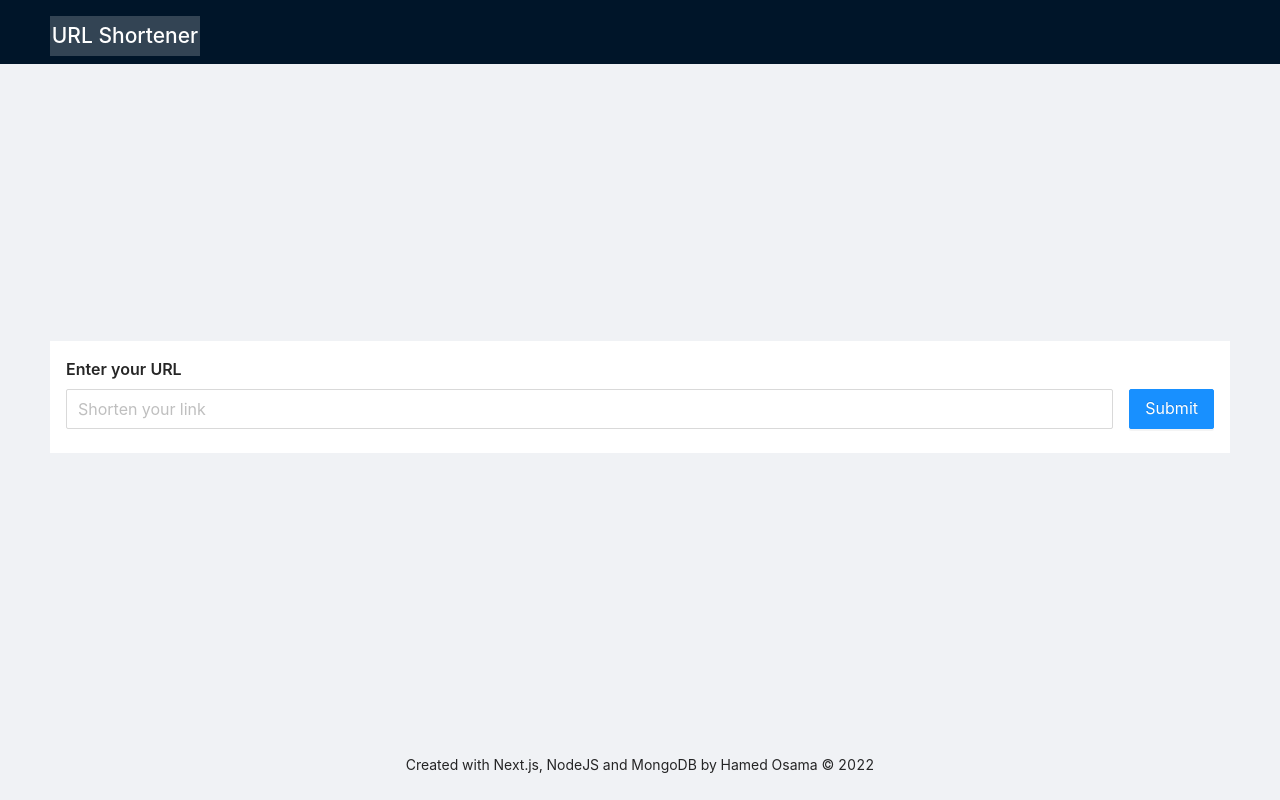
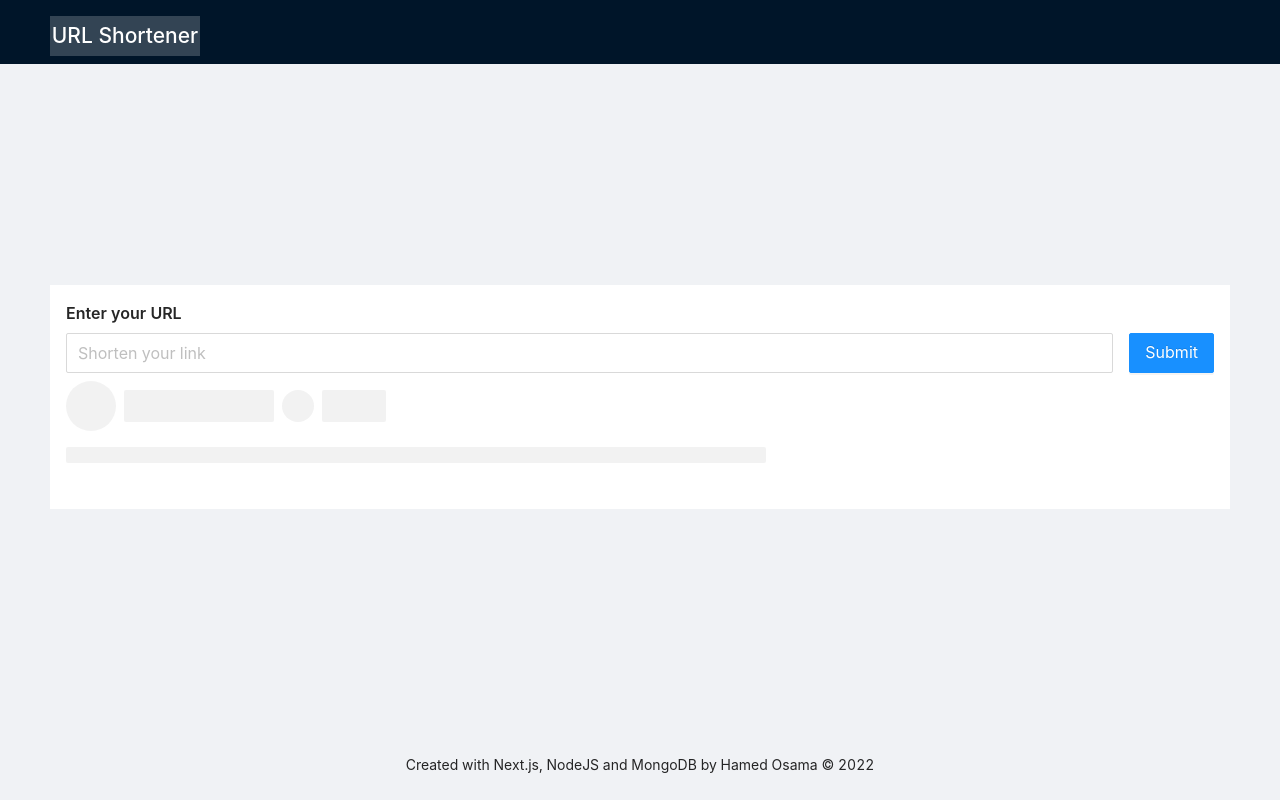
Before and after one commit to HamedOsama/url-shortener, a Next.js app: page / in a window 1280 px wide. Built offline with nearby package versions, Linux system fonts and the light colour scheme.

Commit message:
inilize skelton shape

```diff
--- a/src/pages/api/redirect/index.ts
+++ b/src/pages/api/redirect/index.ts
@@ -36,10 +36,5 @@ export default async function handler(
     return res.redirect(301, redirectUrl)
   } catch (e: any) {
     return res.redirect(301, '/')
-    // res.status(500).json({
-    //   ok: false,
-    //   status: 500,
-    //   message: e.message
-    // })
   }
 }
--- a/src/pages/index.tsx
+++ b/src/pages/index.tsx
@@ -1,4 +1,4 @@
-import { Button, Layout, Input, Form, Typography, Alert } from 'antd'
+import { Button, Layout, Input, Form, Typography, Alert, Skeleton } from 'antd'
 // import Form from 'antd/lib/form'
 // import Input from 'antd/lib/input'
 // import {  } from 'antd'
@@ -102,13 +102,27 @@ const Home: NextPage = () => {
               </div>
             </div>
           </Form>
+          <div>
+            <Space>
+              <Skeleton.Avatar style={{ width: '50px', height: '50px' }} />
+              <Skeleton.Button style={{ width: '150px' }} />
+              <Skeleton.Button shape="circle" />
+              <Skeleton.Button />
+            </Space>
+            <Space style={{ display: 'block', margin: "1rem 0" }}>
+              <Skeleton
+                title={false}
+                paragraph={{ rows: 1 }}
+              />
+            </Space>
+          </div>
           {
             status === 'error' ||
               status === 'success' ?
               <Alert
                 type={status}
                 showIcon
-                action={
+                description={
                   <a href={message} target="_blank" rel="noreferrer">{message}</a>
                 }
               /> : null
```
